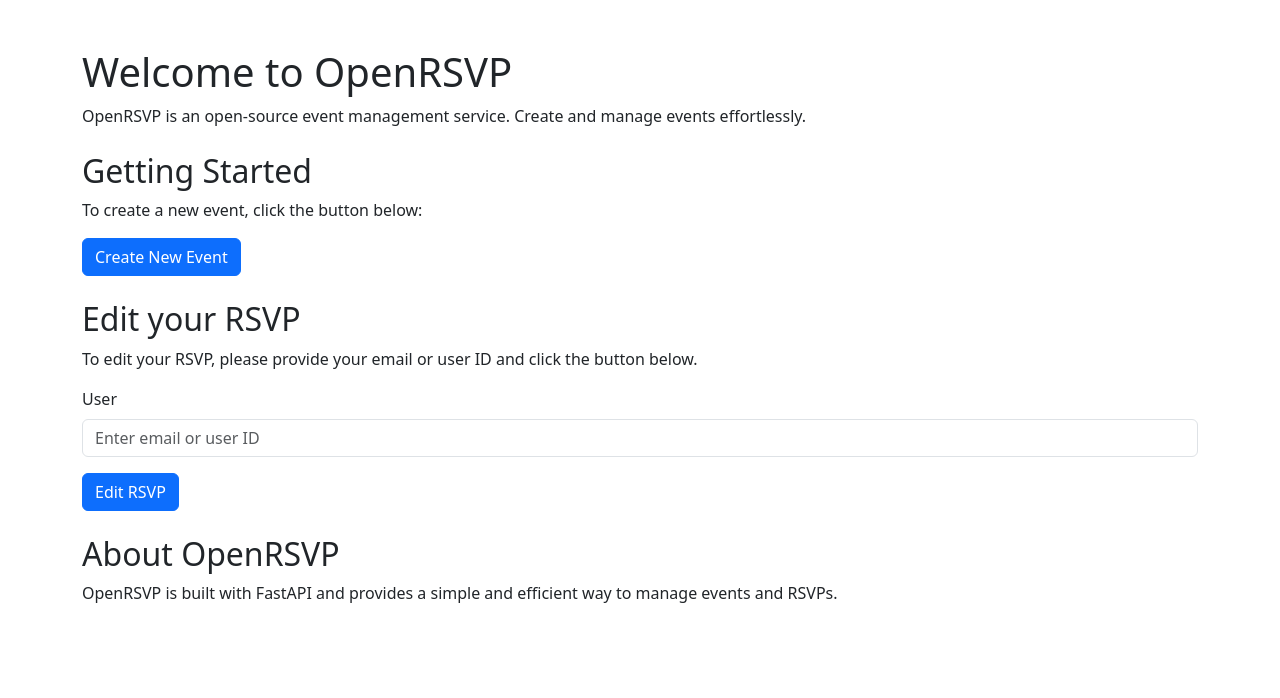
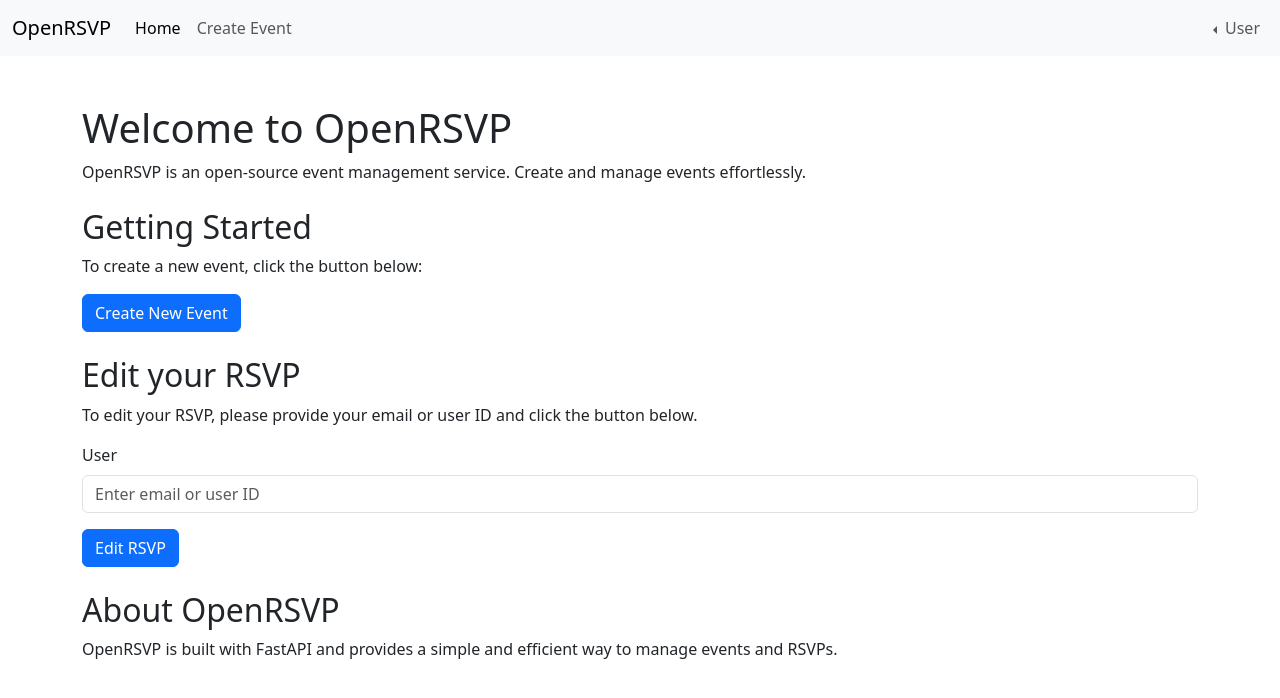
Before and after one commit to brandonleon/OpenRSVP, a FastAPI app: page / in a window 1280 px wide. Shown: the top 698 px of the page. Run offline with FastAPI, Linux system fonts and the light colour scheme; data comes from the database, SQL or seed files in the repository.

Commit message:
Added Navbar via template.

```diff
--- /dev/null
+++ b/templates/_navbar.html
@@ -0,0 +1,54 @@
+<nav class="navbar navbar-expand-lg navbar-light bg-light">
+  <div class="container-fluid">
+    <a class="navbar-brand" href="#">OpenRSVP</a>
+    <button
+      class="navbar-toggler"
+      type="button"
+      data-bs-toggle="collapse"
+      data-bs-target="#navbarSupportedContent"
+      aria-controls="navbarSupportedContent"
+      aria-expanded="false"
+      aria-label="Toggle navigation"
+    >
+      <span class="navbar-toggler-icon"></span>
+    </button>
+    <div class="collapse navbar-collapse" id="navbarSupportedContent">
+      <ul class="navbar-nav me-auto mb-2 mb-lg-0">
+        <li class="nav-item">
+          <a
+            class="nav-link active"
+            aria-current="page"
+            href="{{ request.url_for('root') }}"
+            >Home</a
+          >
+        </li>
+        <li class="nav-item">
+          <a class="nav-link" href="{{ request.url_for('event') }}"
+            >Create Event</a
+          >
+        </li>
+      </ul>
+      <ul class="navbar-nav ms-auto mb-2 mb-lg-0">
+        <!-- Add the items you want to align to the right here -->
+        <li class="nav-item dropstart">
+          <a
+            class="nav-link dropdown-toggle"
+            href="#"
+            id="navbarDropdown"
+            role="button"
+            data-bs-toggle="dropdown"
+            aria-expanded="false"
+          >
+            User
+          </a>
+          <ul class="dropdown-menu" aria-labelledby="navbarDropdown">
+            <li><a class="dropdown-item" href="#">Set Details</a></li>
+            <li><a class="dropdown-item" href="#">View RSVPs</a></li>
+            <li><hr class="dropdown-divider" /></li>
+            <li><a class="dropdown-item" href="#">Something else here</a></li>
+          </ul>
+        </li>
+      </ul>
+    </div>
+  </div>
+</nav>
--- a/templates/get_event_id.html
+++ b/templates/get_event_id.html
@@ -8,6 +8,7 @@
   </head>
 
   <body>
+    {% include '_navbar.html' %}
     <div class="container mt-5">
       {% if event %}
       <h1>{{ event.name }}</h1>
--- a/templates/get_index.html
+++ b/templates/get_index.html
@@ -1,31 +1,46 @@
 <!DOCTYPE html>
 <html lang="en">
   <head>
-    <meta charset="UTF-8">
-    <meta name="viewport" content="width=device-width, initial-scale=1.0">
+    <meta charset="UTF-8" />
+    <meta name="viewport" content="width=device-width, initial-scale=1.0" />
     <title>OpenRSVP</title>
     {% include '_bootstrap_css.html' %}
   </head>
 
   <body>
+    {% include '_navbar.html' %}
 
     <div class="container mt-5">
       <h1>Welcome to OpenRSVP</h1>
-    <p>OpenRSVP is an open-source event management service. Create and manage events effortlessly.</p>
+      <p>
+        OpenRSVP is an open-source event management service. Create and manage
+        events effortlessly.
+      </p>
 
       <div class="mt-4">
         <h2>Getting Started</h2>
         <p>To create a new event, click the button below:</p>
-        <a class="btn btn-primary" href="/event" role="button">Create New Event</a>
+        <a class="btn btn-primary" href="/event" role="button"
+          >Create New Event</a
+        >
       </div>
 
       <div class="mt-4">
         <h2>Edit your RSVP</h2>
-        <p>To edit your RSVP, please provide your email or user ID and click the button below.</p>
+        <p>
+          To edit your RSVP, please provide your email or user ID and click the
+          button below.
+        </p>
         <form action="/rsvp" method="POST">
           <div class="mb-3">
             <label for="user" class="form-label">User</label>
-                <input type="text" class="form-control" id="user" placeholder="Enter email or user ID" required>
+            <input
+              type="text"
+              class="form-control"
+              id="user"
+              placeholder="Enter email or user ID"
+              required
+            />
           </div>
 
           <button type="submit" class="btn btn-primary">Edit RSVP</button>
@@ -33,7 +48,10 @@
 
         <div class="mt-4">
           <h2>About OpenRSVP</h2>
-        <p>OpenRSVP is built with FastAPI and provides a simple and efficient way to manage events and RSVPs.</p>
+          <p>
+            OpenRSVP is built with FastAPI and provides a simple and efficient
+            way to manage events and RSVPs.
+          </p>
         </div>
       </div>
     </div>
```
Also changed, not shown: templates/get_event.html (+6 -2 lines). Lines whose indentation alone changed are shown as unchanged.
